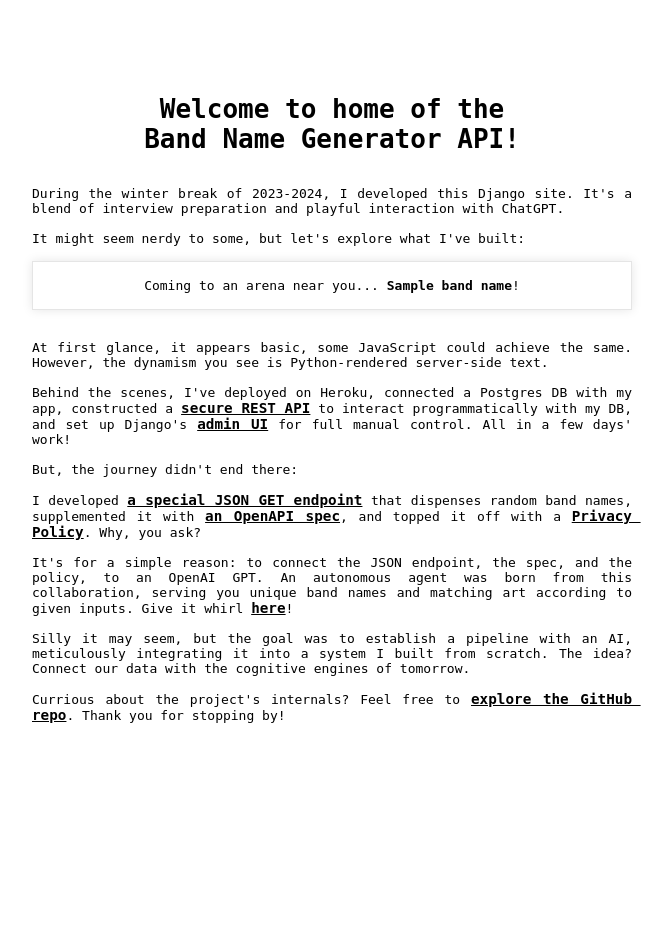
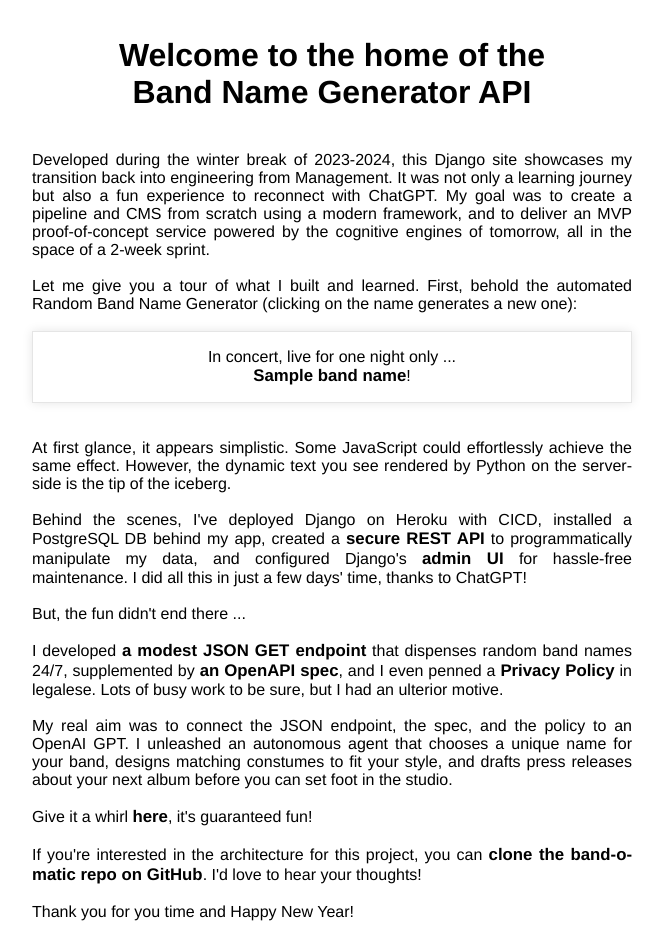
Before and after one commit to mesolimbo/band-o-matic, a Django app: template greet/templates/index.html in a window 1280 px wide. Shown: the whole page, without its empty margins (308-980 px from the left). Before the commit the page ends 723 px from the top, so only its background shows below. Run offline with Django 5.2, Linux system fonts and the light colour scheme; the template is opened without the code that fills it: most values are stand-ins (such as "Sample title", 1, 10 or a date in 2020).

Commit message:
Docs clean-up

```diff
--- a/bandomatic/settings.py
+++ b/bandomatic/settings.py
@@ -201,3 +201,6 @@ REST_FRAMEWORK = {
         'rest_framework_simplejwt.authentication.JWTAuthentication',
     ),
 }
+
+API_HOSTNAME = 'bands.twerk.click'
+SITE_ID = 1
--- a/bandomatic/urls.py
+++ b/bandomatic/urls.py
@@ -21,10 +21,10 @@ from django.urls import path
 import greet.views
 
 urlpatterns = [
-    path('privacy.html', greet.views.privacy, name="privacy"),
-    path('api/v1/', include("restapi.urls")),
+    path('privacy.html', greet.views.privacy, name='privacy'),
+    path('api/v1/', include("restapi.urls"), name='api-docs'),
     # Uncomment this and the entry in `INSTALLED_APPS` if you wish to use the Django admin feature:
     # https://docs.djangoproject.com/en/5.0/ref/contrib/admin/
-    path('admin/', admin.site.urls),
-    path('', greet.views.index, name="index"),
+    path('admin/', admin.site.urls, name='admin'),
+    path('', greet.views.index, name='index'),
 ]
--- a/greet/templates/index.html
+++ b/greet/templates/index.html
@@ -1,25 +1,27 @@
 {% extends "base.html" %}
 {% block content %}
 <pre>
-<h1 style="text-align: center">Welcome to home of the<br />Band Name Generator API!</h1>
-During the winter break of 2023-2024, I developed this Django site. It's a blend of interview preparation and playful interaction with ChatGPT.
+<h1 style="text-align: center">Welcome to the home of the<br />Band Name Generator API</h1>
+Developed during the winter break of 2023-2024, this Django site showcases my transition back into engineering from Management. It was not only a learning journey but also a fun experience to reconnect with ChatGPT. My goal was to create a pipeline and CMS from scratch using a modern framework, and to deliver an MVP proof-of-concept service powered by the cognitive engines of tomorrow, all in the space of a 2-week sprint.
 
-It might seem nerdy to some, but let's explore what I've built:
+Let me give you a tour of what I built and learned. First, behold the automated Random Band Name Generator (clicking on the name generates a new one):
 
-<div class="styled-div">Coming to an arena near you... <strong><a style="color: black; text-decoration: none" href="https://bands.twerk.click/">{{ band_name }}</a></strong>!</div>
+<div class="styled-div">In concert, live for one night only ...<br/><strong><a class="thick-link" href="{% url 'index' %}">{{ band_name }}</a></strong>!</div>
 
-At first glance, it appears basic, some JavaScript could achieve the same. However, the dynamism you see is Python-rendered server-side text.
+At first glance, it appears simplistic. Some JavaScript could effortlessly achieve the same effect. However, the dynamic text you see rendered by Python on the server-side is the tip of the iceberg.
 
-Behind the scenes, I've deployed on Heroku, connected a Postgres DB with my app, constructed a <a class="thick-link" href="https://bands.twerk.click/api/v1/">secure REST API</a> to interact programmatically with my DB, and set up Django's <a class="thick-link" href="https://bands.twerk.click/admin">admin UI</a> for full manual control. All in a few days' work!
+Behind the scenes, I've deployed Django on Heroku with CICD, installed a PostgreSQL DB behind my app, created a <a class="thick-link" href="{% url 'api-docs:docs-index' %}">secure REST API</a> to programmatically manipulate my data, and configured Django's <a class="thick-link" href="{% url 'admin:login' %}">admin UI</a> for hassle-free maintenance. I did all this in just a few days' time, thanks to ChatGPT!
 
-But, the journey didn't end there:
+But, the fun didn't end there ...
 
-I developed <a class="thick-link" href="https://bands.twerk.click/api/v1/random/">a special JSON GET endpoint</a> that dispenses random band names, supplemented it with <a class="thick-link" href="https://bands.twerk.click/api/v1/openapi.html">an OpenAPI spec</a>, and topped it off with a <a class="thick-link" href="{% url 'privacy' %}">Privacy Policy</a>. Why, you ask?
+I developed <a class="thick-link" href="{% url 'random_band_endpoint' %}">a modest JSON GET endpoint</a> that dispenses random band names 24/7, supplemented by <a class="thick-link" href="{%  url 'openapi' %}">an OpenAPI spec</a>, and I even penned a <a class="thick-link" href="{% url 'privacy' %}">Privacy Policy</a> in legalese. Lots of busy work to be sure, but I had an ulterior motive.
 
-It's for a simple reason: to connect the JSON endpoint, the spec, and the policy, to an OpenAI GPT. An autonomous agent was born from this collaboration, serving you unique band names and matching art according to given inputs. Give it whirl <a class="thick-link" href="https://chat.openai.com/g/g-cySOJm4lG-awesome-band-factory">here</a>!
+My real aim was to connect the JSON endpoint, the spec, and the policy to an OpenAI GPT. I unleashed an autonomous agent that chooses a unique name for your band, designs matching constumes to fit your style, and drafts press releases about your next album before you can set foot in the studio.
 
-Silly it may seem, but the goal was to establish a pipeline with an AI, meticulously integrating it into a system I built from scratch. The idea? Connect our data with the cognitive engines of tomorrow.
+Give it a whirl <a class="thick-link" href="https://chat.openai.com/g/g-cySOJm4lG-awesome-band-factory">here</a>, it's guaranteed fun!
 
-Currious about the project's internals? Feel free to <a class="thick-link" href="https://github.com/mesolimbo/band-o-matic/">explore the GitHub repo</a>. Thank you for stopping by!
+If you're interested in the architecture for this project, you can <a class="thick-link" href="https://github.com/mesolimbo/band-o-matic/">clone the band-o-matic repo on GitHub</a>. I'd love to hear your thoughts!
+
+Thank you for you time and Happy New Year!
 </pre>
 {% endblock %}
--- a/restapi/templates/prism_base.html
+++ b/restapi/templates/prism_base.html
@@ -14,7 +14,7 @@
     {% endblock %}
     <style>
         pre.openapi {
-            width: 800px;
+            width: 720px;
             border: none;
             position: fixed;
             top: 50%;
--- a/restapi/urls.py
+++ b/restapi/urls.py
@@ -14,5 +14,5 @@ urlpatterns = [
     path('word/<int:pk>/', views.WordUpdateDeleteAPIView.as_view()),
     path('token/', TokenObtainPairView.as_view(), name='token_obtain_pair'),
     path('token/refresh/', TokenRefreshView.as_view(), name='token_refresh'),
-    path('', include_docs_urls(title="Bands.Twerk.Click REST API")),
+    path('', include_docs_urls(title="Bands.Twerk.Click REST API"), name='docs-index'),
 ]
--- a/templates/404.html
+++ b/templates/404.html
@@ -3,8 +3,8 @@
     <pre>
         <h1>Resource not found ...</h1>
         <p>You're looking for something that isn't here, sorry!</p>
-        <p>You can <a class="thick-link" href="https://bands.twerk.click/">click here</a> to get back to the home page.</p>
-        <p><a class="thick-link" href="https://bands.twerk.click/api/v1/">Click here</a> for the API that powers the Band Name Generator.</p>
+        <p>You can <a class="thick-link" href="{% url 'index' %}">click here</a> to get back to the home page.</p>
+        <p><a class="thick-link" href="{% url 'api-docs:docs-index' %}">Click here</a> for the API that powers the Band Name Generator.</p>
         <p>You can also <a class="thick-link" href="https://github.com/mesolimbo/band-o-matic">check out the band-o-matic project</a> on GitHub.</p>
         <p>Best of luck finding your next click!</p>
     </pre>
--- a/templates/base.html
+++ b/templates/base.html
@@ -11,26 +11,29 @@
     <link rel="shortcut icon" type="image/png" href="{% static 'favicon.ico' %}"/>
     <style>
         body {
+            align-items: center;
+            background: white;
             display: flex;
             justify-content: center;
-            align-items: center;
+            margin: 0;
             min-height: 100vh;
-            margin: 0;
         }
         pre {
-            width: 600px;           /* Sets the width of the element */
-            white-space: pre-wrap;  /* Allows text to wrap within the container */
-            word-wrap: break-word;  /* Breaks the words at the end of the line */
-            overflow-wrap: break-word; /* Ensures long words do not overflow */
+            border: none;
+            font-family: "Helvetica Neue", Helvetica, Arial, sans-serif;
+            margin: 0;
+            overflow-wrap: break-word;
             padding: 1rem;
             text-align: justify;
-            border: none;
-            margin: 0;
+            white-space: pre-wrap;
+            width: 600px;
+            word-wrap: break-word;
         }
         a.thick-link {
+            color: black;
+            font-size: 105%;
             font-weight: bolder;
-            font-size: 110%;
-            color: black;
+            text-decoration: none
         }
         div.styled-div {
             border: 1px solid rgba(0,0,0,0.1); /* faint border */
```
Also changed, not shown: README.md.
